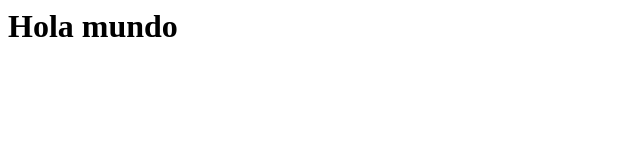
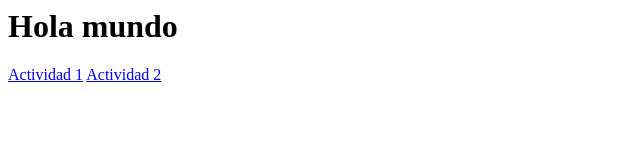
Before and after one commit to popacra/plataformas-moviles-entregas., a plain HTML site: page index.html in a window 1280 px wide. Shown: the whole page, without its empty margins (0-640 px from the left). Drawn offline with Linux system fonts and the light colour scheme.

Commit message:
Update index.html

```diff
--- a/index.html
+++ b/index.html
@@ -5,6 +5,7 @@
   <body>
 
     <h1>Hola mundo</h1>
-
+    <a href="tp-1/index.html">Actividad 1</a>
+    <a href="tp-2/index.html">Actividad 2</a>
   </body>
 </html>
```
